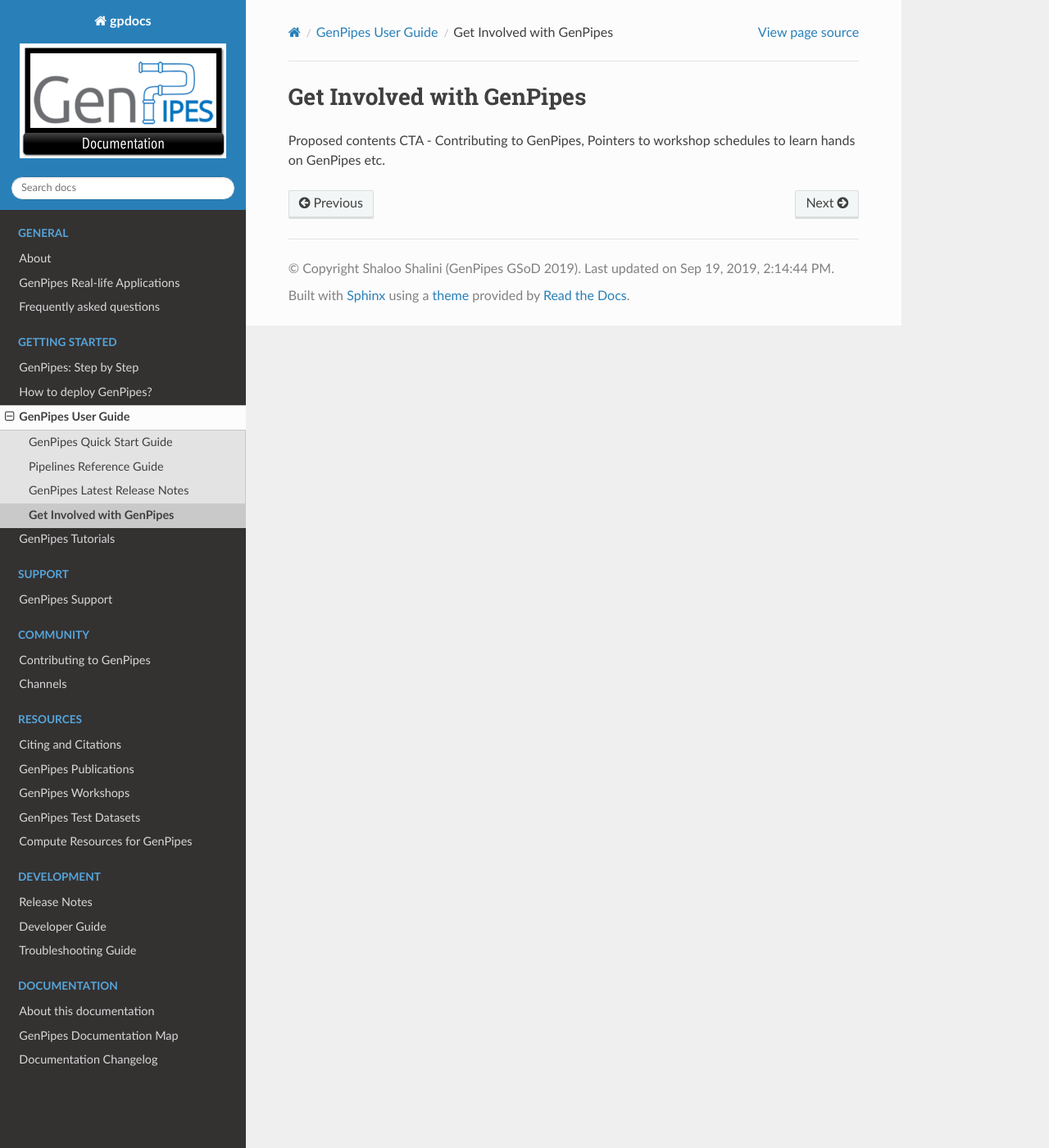
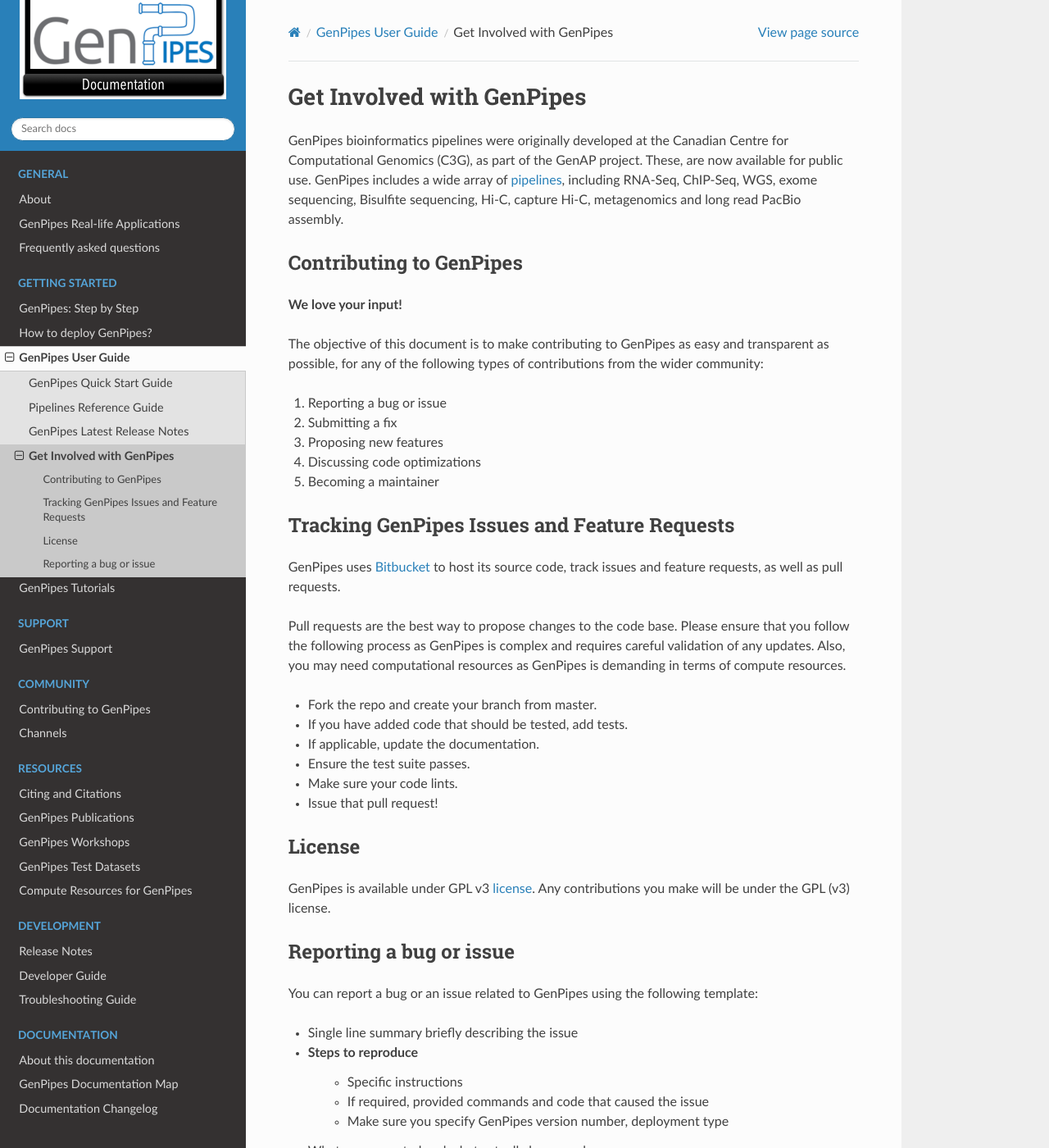
Before and after one commit to c3g/GenPipes_Docs, a Sphinx documentation site: the page built from docs/source/user_guide/get_involved.rst, in a window 1280 px wide and 1400 px high. Shown: the whole window at 82% size. Built offline with Sphinx 7.4.7 and the Read the Docs theme 2.0.0, drawn with Linux system fonts in a browser that asks for light colours; the version number could not be read and is left out; some of the changed text lies outside the part shown.

Commit message:
Addresses content update for Get involved with GenPipes section fixes #55

```diff
--- a/docs/source/user_guide/get_involved.rst
+++ b/docs/source/user_guide/get_involved.rst
@@ -1,7 +1,57 @@
 .. _docs_get_involved:
+
+.. spelling::
+
+     metagenomics
 
 Get Involved with GenPipes
 ==========================
 
-Proposed contents
-CTA - Contributing to GenPipes, Pointers to workshop schedules to learn hands on GenPipes etc.
+GenPipes bioinformatics pipelines were originally developed at the Canadian Centre for Computational Genomics (C3G), as part of the GenAP project. These, are now available for public use. GenPipes includes a wide array of :ref:`pipelines<docs_pipeline_ref>`, including RNA-Seq, ChIP-Seq, WGS, exome sequencing, Bisulfite sequencing, Hi-C, capture Hi-C, metagenomics and long read PacBio assembly.
+
+Contributing to GenPipes
+------------------------
+
+**We love your input!**
+
+The objective of this document is to make contributing to GenPipes as easy and transparent as possible, for any of the following types of contributions from the wider community:
+
+#. Reporting a bug or issue
+#. Submitting a fix
+#. Proposing new features
+#. Discussing code optimizations
+#. Becoming a maintainer
+
+Tracking GenPipes Issues and Feature Requests
+----------------------------------------------
+
+GenPipes uses `Bitbucket <https://bitbucket.org/mugqic/genpipes/src/master/>`_ to host its source code, track issues and feature requests, as well as pull requests.
+
+Pull requests are the best way to propose changes to the code base. Please ensure that you follow the following process as GenPipes is complex and requires careful validation of any updates.  Also, you may need computational resources as GenPipes is demanding in terms of compute resources.
+
+* Fork the repo and create your branch from master.
+* If you have added code that should be tested, add tests.
+* If applicable, update the documentation.
+* Ensure the test suite passes.
+* Make sure your code lints.
+* Issue that pull request!
+
+License
+--------
+
+GenPipes is available under GPL v3 `license <https://bitbucket.org/mugqic/genpipes/src/master/COPYING.LESSER>`_. Any contributions you make will be under the GPL (v3) license.
+
+Reporting a bug or issue
+-------------------------
+
+You can report a bug or an issue related to GenPipes using the following template:
+
+* Single line summary briefly describing the issue
+* Steps to reproduce
+	- Specific instructions
+        - If required, provided commands and code that caused the issue
+        - Make sure you specify GenPipes version number, deployment type
+* What was expected and what actually happened
+* Other insights or logs that can help debug the issue.
+
+This guide is adapted from `FaceBook Draft.js Guide <https://github.com/facebook/draft-js/blob/a9316a723f9e918afde44dea68b5f9f39b7d9b00/CONTRIBUTING.md>`_.
```
